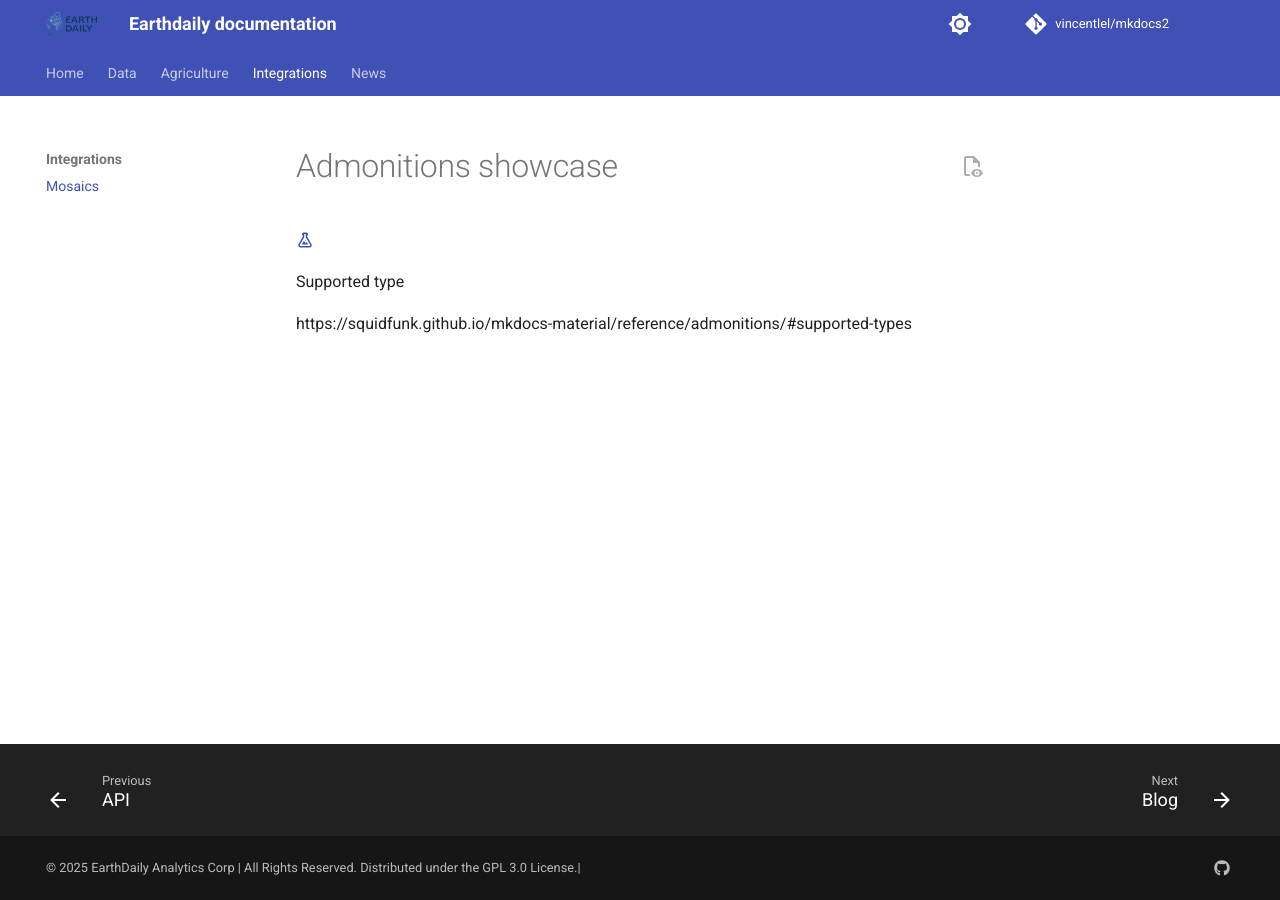
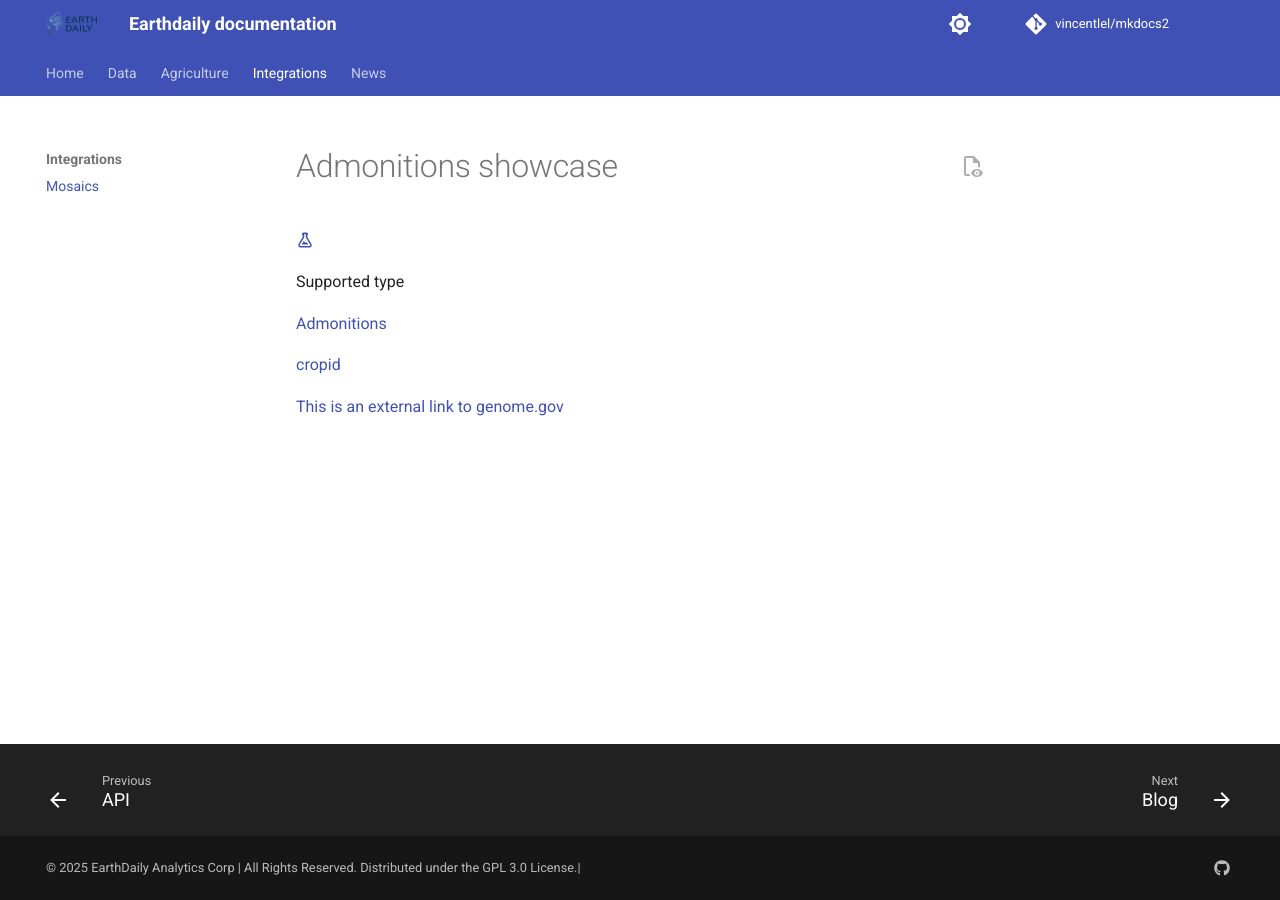
Before and after one commit to vincentlel/mkdocs2, an MkDocs documentation site: the page built from docs/admonitions.md, in a window 1280 px wide. Built offline with MkDocs 1.6.1 and Material for MkDocs 9.7.7, drawn with Linux system fonts in a browser that asks for light colours; comment, search, counter and statistics services are not loaded.

Commit message:
link to cropid

```diff
--- a/docs/admonitions.md
+++ b/docs/admonitions.md
@@ -8,7 +8,8 @@
 
 Supported type
 
-https://squidfunk.github.io/mkdocs-material/reference/admonitions/#supported-types
+[Admonitions](https://squidfunk.github.io/mkdocs-material/reference/admonitions/#supported-types)
 
+[cropid](/mkdocs2/Cropiddemo)
 
-[cropid]: ../mkdocs2/Cropiddemo
+[This is an external link to genome.gov](https://www.genome.gov/)
```
